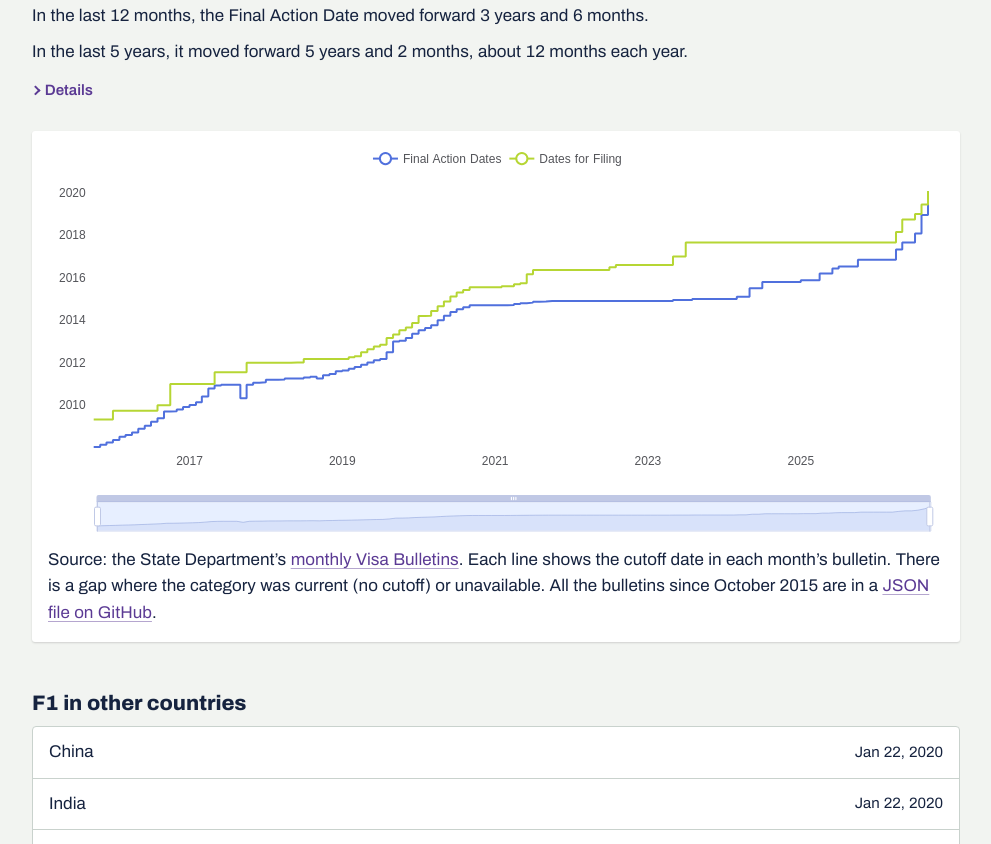
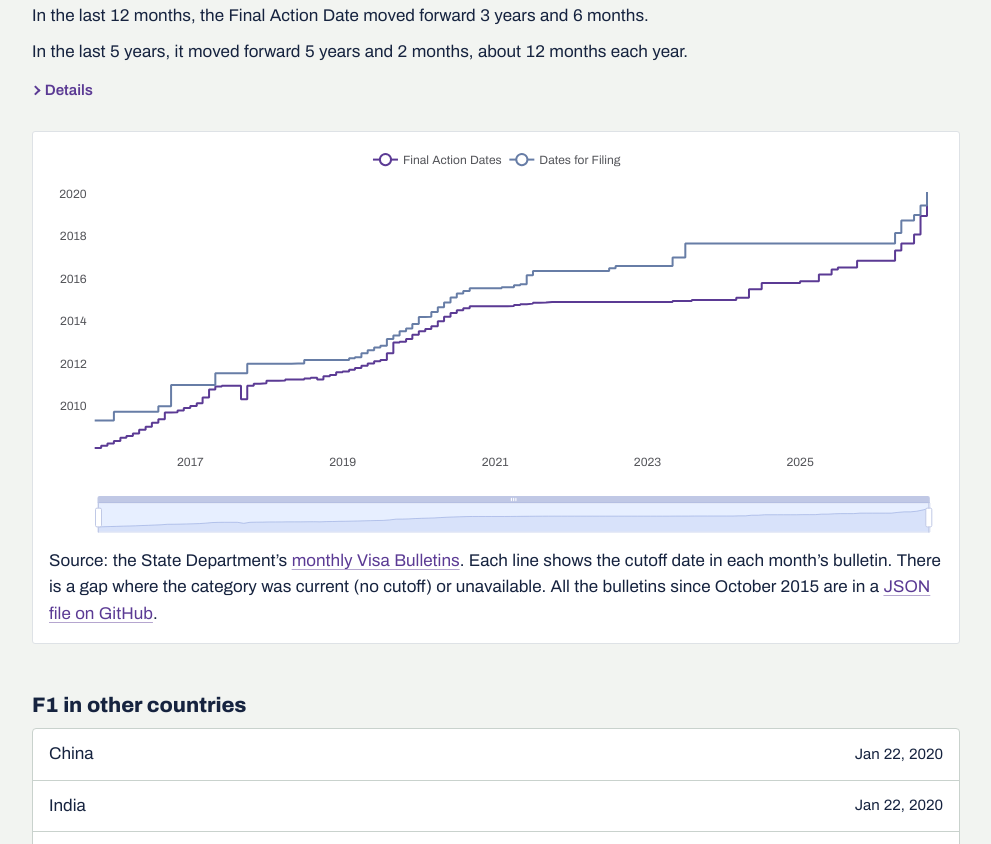
Before and after one commit to underyx/visawhen, a Next.js app: page /visa-bulletin/f1/other-countries in a window 1280 px wide. Shown: the part 720-1564 px from the top of the page, without its empty margins (144-1135 px from the left). Built offline with nearby package versions, Linux system fonts and the light colour scheme.

Commit message:
Draw the Visa Bulletin chart in the redesign's style
Co-Authored-By: Claude Opus 5.5 (1M context) <noreply@anthropic.com>
Claude-Session: https://claude.ai/code/session_01ALR3Hb1iCSH9Ynrihm6qYm

```diff
--- a/components/VisaBulletinChart.tsx
+++ b/components/VisaBulletinChart.tsx
@@ -10,6 +10,7 @@ import {
 } from "echarts/components";
 import * as echarts from "echarts/core";
 import { SVGRenderer } from "echarts/renderers";
+import { FONT_FAMILY } from "./font";
 import { VISA_BULLETIN_URL } from "./links";
 import {
   CHARTS,
@@ -91,11 +92,14 @@ function describe(label: string, series: Series): string {
 
 export default function VisaBulletinChart({ series, dataUrl, label }: Props) {
   return (
-    <Paper shadow="xs" p="md" mx={0} component="figure">
+    <Paper withBorder p="md" mx={0} component="figure">
       <ReactEChartsCore
         style={{ width: "100%", height: "400px" }}
         echarts={echarts}
         option={{
+          textStyle: { fontFamily: FONT_FAMILY },
+          // the site's stamp violet and a lighter ink (ink.4, 4.2:1 on white)
+          color: ["#5b3a94", "#677da6"],
           animation: false,
           aria: {
             enabled: true,
```
